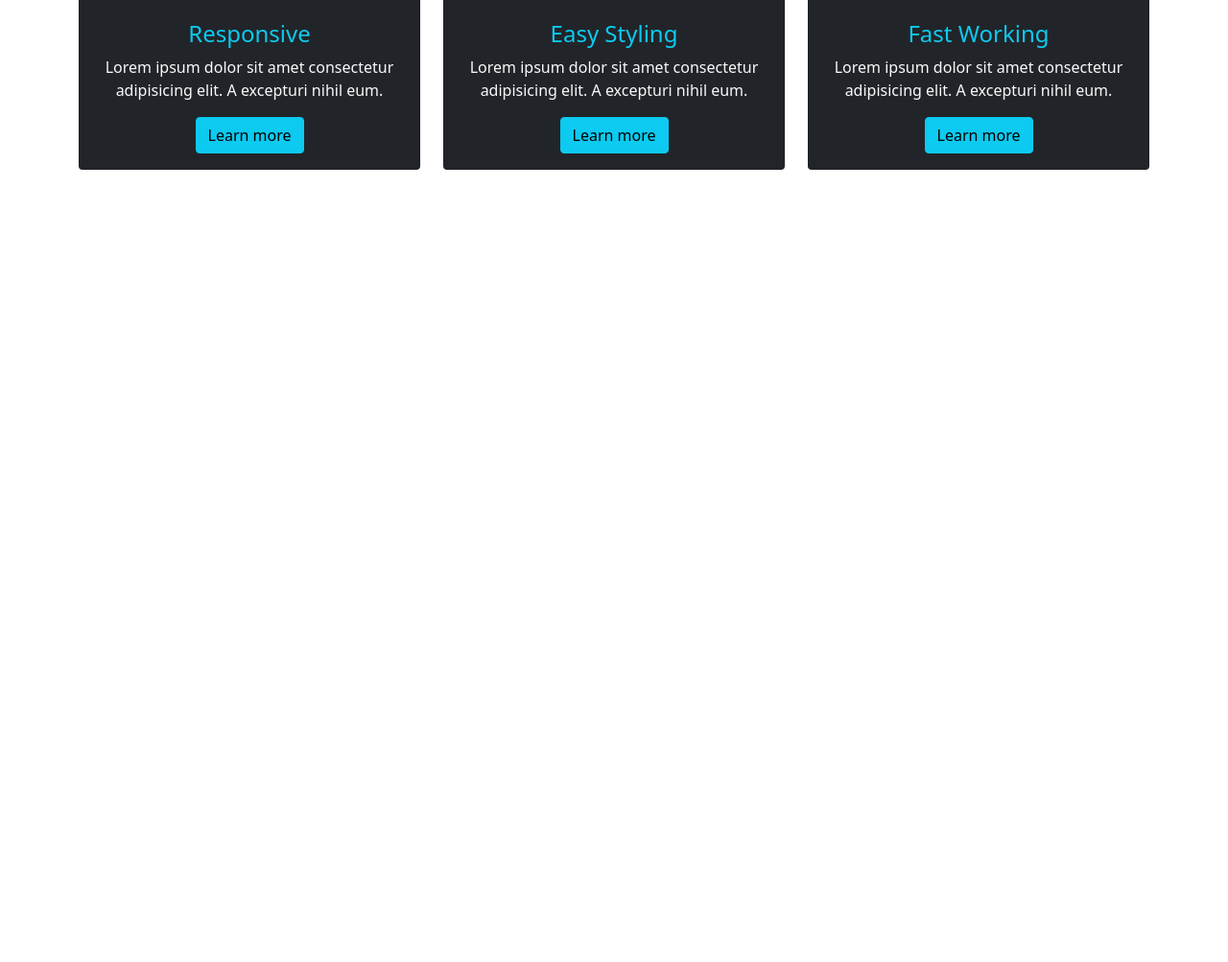
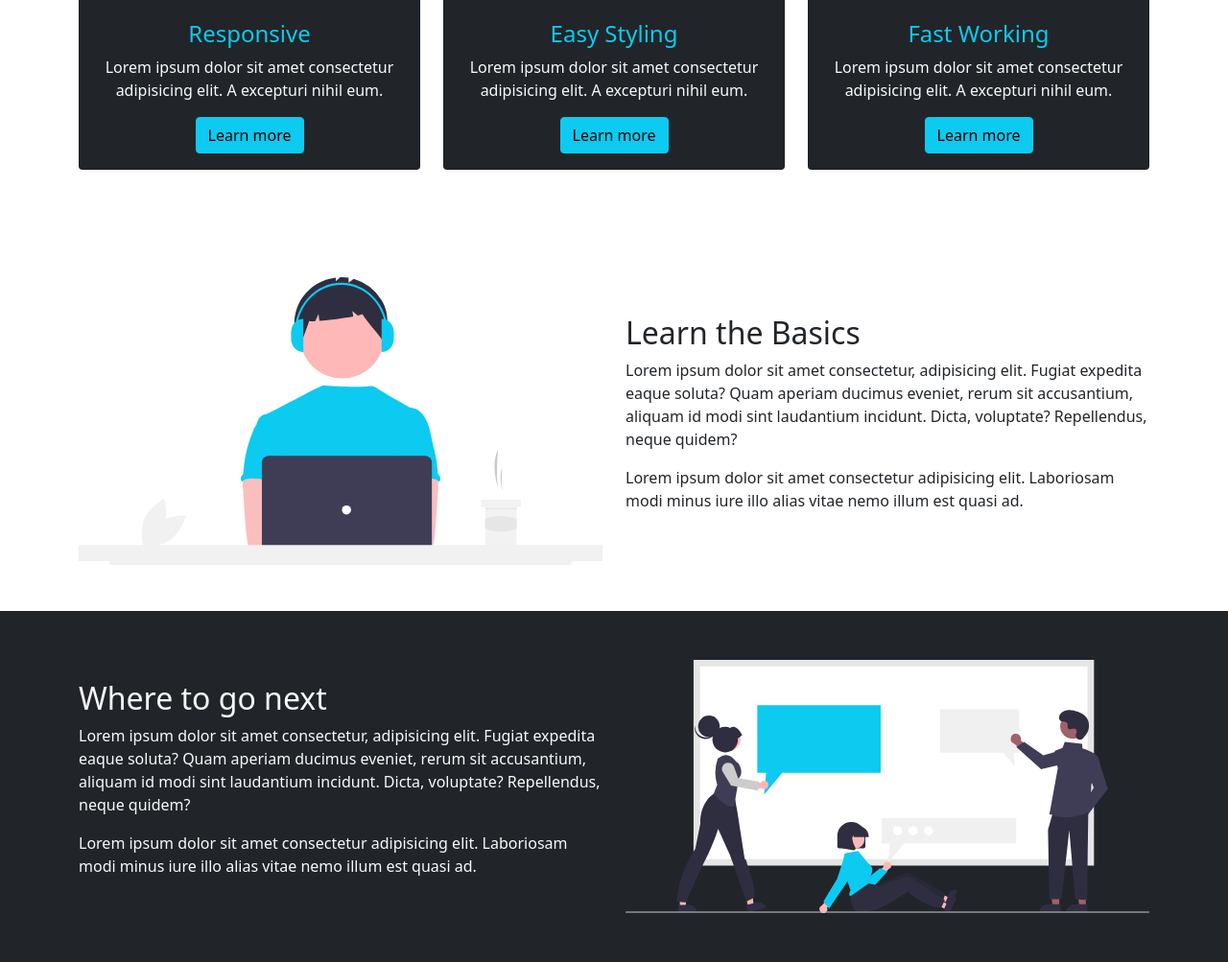
Before and after one commit to ahmet-alsalabi/second-project, a plain HTML site: page index.html in a window 1280 px wide. Shown: the part 611-1614 px from the top of the page at 96% size. Before the commit the page ends 852 px from the top, so only its background shows below. Drawn offline with Linux system fonts and the light colour scheme; a web font is replaced by a local one.

Commit message:
add learn and next sections and edit the navbar

```diff
--- a/index.html
+++ b/index.html
@@ -19,17 +19,18 @@
             </button>
             <div class="collapse navbar-collapse " id="mainmenu">
                 <ul class="navbar-nav ms-auto ">
-                    <li class="nav-item"><a href="#home" class="nav-link">home</a></li>
+                    <li class="nav-item"><a href="#hero" class="nav-link">home</a></li>
                     <li class="nav-item"><a href="#about" class="nav-link">about</a></li>
                     <li class="nav-item dropdown">
-                        <a href="#" class="nav-link dropdown-toggle" data-bs-toggle="dropdown">Learn</a>
+                        <a href="#learn" class="nav-link dropdown-toggle" data-bs-toggle="dropdown">Learn</a>
                         <ul class="dropdown-menu">
                             <li><a href="#learn" class="dropdown-item">Learn Bootstrap</a></li>
                             <li><a href="#next" class="dropdown-item">Where to go next</a></li>
                         </ul>
                     </li>
+                    <li class="nav-item"><a href="#next" class="nav-link">next</a></li>
                     <li class="nav-item"><a href="#ask-me" class="nav-link">ask me</a></li>
-                    <li class="nav-item"><a href="#contant" class="nav-link">contant</a></li>
+
                 </ul>
             </div>
         </div>
@@ -47,8 +48,7 @@
             </div>
         </div>
     </section>
-    <!--Features-->
-    <section class="py-5">
+    <section class="py-5" id="about">
         <div class="container">
             <h2 class="text-center mb-4">Features</h2>
             <div class="row text-center">
@@ -94,7 +94,44 @@
             </div>
         </div>
     </section>
-
+    <section id="learn" class="py-5">
+        <div class="container">
+            <div class="row align-items-center justify-content-center">
+                <div class="col-md">
+                    <img src="assets/img/learn.svg" alt="learn image" class="img-fluid">
+                </div>
+                <div class="col-md py-4">
+                    <h2>Learn the Basics</h2>
+                    <p>
+                        Lorem ipsum dolor sit amet consectetur, adipisicing elit. Fugiat expedita eaque soluta? Quam
+                        aperiam ducimus eveniet, rerum sit accusantium, aliquam id modi sint laudantium incidunt. Dicta,
+                        voluptate? Repellendus, neque quidem?
+                    </p>
+                    <p>Lorem ipsum dolor sit amet consectetur adipisicing elit. Laboriosam modi minus iure illo alias
+                        vitae nemo illum est quasi ad.</p>
+                </div>
+            </div>
+        </div>
+    </section>
+    <section id="next" class="py-5 bg-dark text-light">
+        <div class="container">
+            <div class="row align-items-center justify-content-center flex-row-reverse">
+                <div class="col-md">
+                    <img src="assets/img/next.svg" alt="next image" class="img-fluid">
+                </div>
+                <div class="col-md py-4">
+                    <h2>Where to go next</h2>
+                    <p>
+                        Lorem ipsum dolor sit amet consectetur, adipisicing elit. Fugiat expedita eaque soluta? Quam
+                        aperiam ducimus eveniet, rerum sit accusantium, aliquam id modi sint laudantium incidunt. Dicta,
+                        voluptate? Repellendus, neque quidem?
+                    </p>
+                    <p>Lorem ipsum dolor sit amet consectetur adipisicing elit. Laboriosam modi minus iure illo alias
+                        vitae nemo illum est quasi ad.</p>
+                </div>
+            </div>
+        </div>
+    </section>
     <script src="assets/js/bootstrap.bundle.min.js"></script>
 </body>
 
```
Also changed, not shown: assets/img/learn.svg (added), assets/img/next.svg (added).
